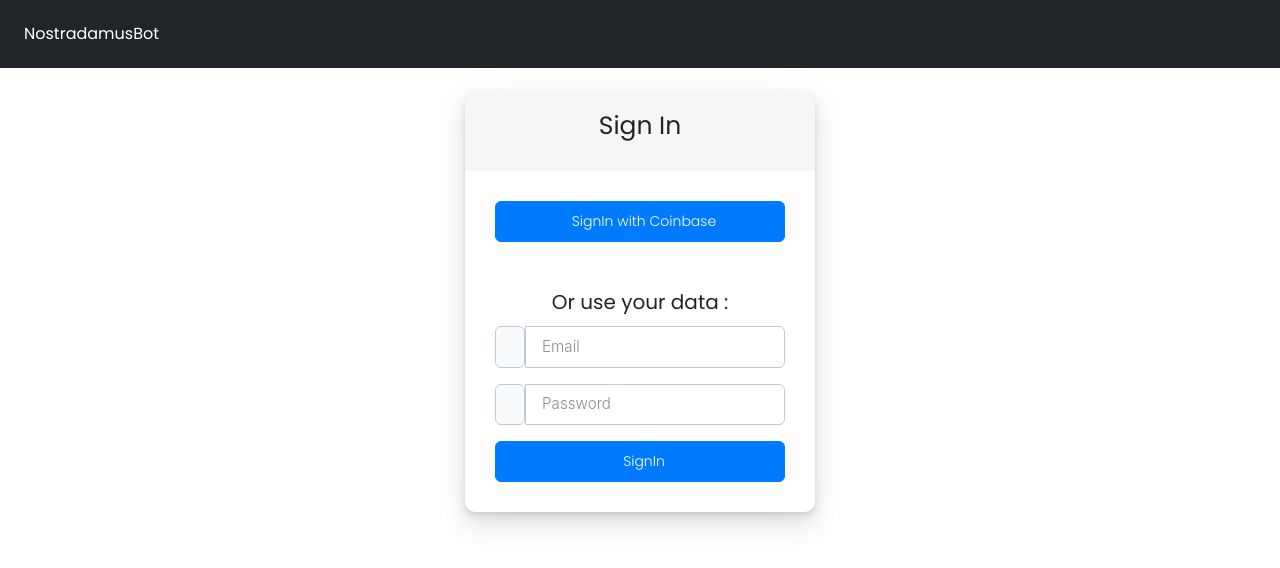
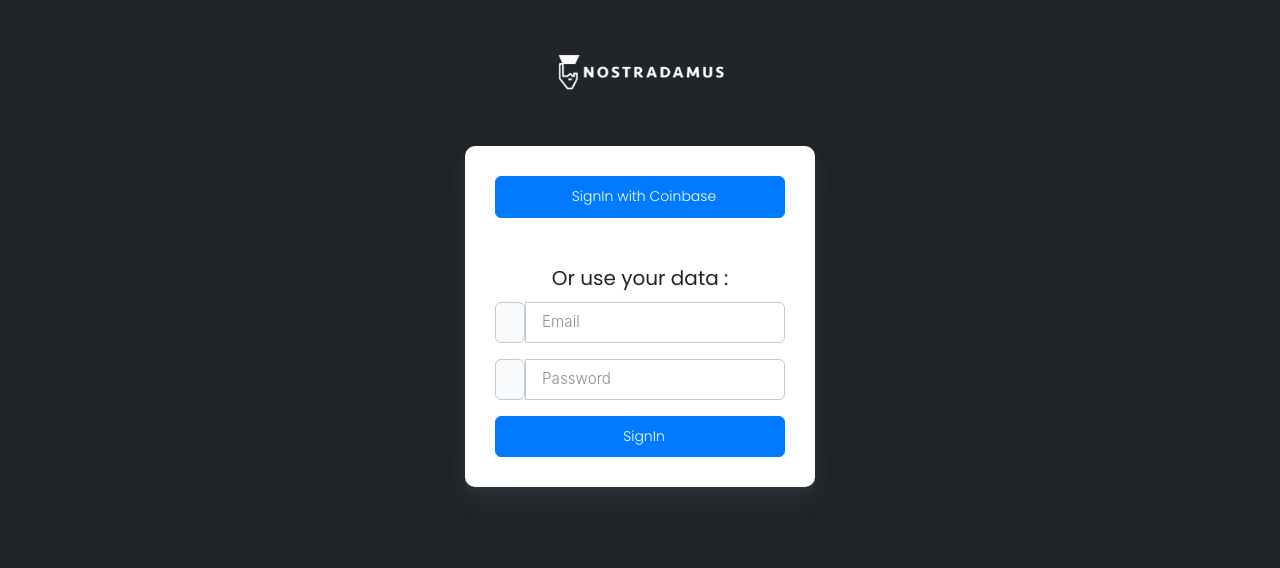
Before and after one commit to turinglabsorg/NostradamusBOT, an Angular app in the folder app/: page /signin in a window 1280 px wide. Shown: the top 568 px of the page. Built offline with nearby package versions, Linux system fonts and the light colour scheme; some icons are missing.

Commit message:
graphics added

```diff
--- a/app/src/app/auth/signin/signin.component.css
+++ b/app/src/app/auth/signin/signin.component.css
@@ -0,0 +1,3 @@
+body {
+  background-color: #212529;
+}
--- a/app/src/app/auth/signin/signin.component.html
+++ b/app/src/app/auth/signin/signin.component.html
@@ -1,10 +1,8 @@
 <div class="row align-items-center">
   <div class="col"></div>
-  <div class="col">
-    <div class="card">
-      <div class="card-header text-center">
-        <h4 class="">Sign In</h4>
-      </div>
+  <div class="col my-5 text-center">
+    <img src="assets/logo_top.png" alt="NostradamusBot" style="width: 180px">
+    <div class="card my-5">
       <div class="card-body text-center">
         <a href="{{coinbaseAuthCodeRequestURL}}" class="btn btn-primary btn-block"><i class="fa fa-sign-in mr-2"></i>SignIn with Coinbase</a>
         <!--<div class="form-group">-->
--- a/app/src/app/auth/signin/signin.component.ts
+++ b/app/src/app/auth/signin/signin.component.ts
@@ -1,4 +1,4 @@
-import {Component, OnInit, NgModule} from '@angular/core';
+import {Component, OnInit, NgModule, OnDestroy} from '@angular/core';
 import {AuthService} from '../auth.service';
 import {ApiService} from '../../api/api.service';
 import {Router} from '@angular/router';
@@ -8,7 +8,7 @@
   templateUrl: './signin.component.html',
   styleUrls: ['./signin.component.css']
 })
-export class SigninComponent implements OnInit {
+export class SigninComponent implements OnInit , OnDestroy{
   coinbaseAuthCodeRequestURL: string;
   user = {
     email: '',
@@ -21,6 +21,11 @@
 
   ngOnInit() {
     this.coinbaseAuthCodeRequestURL = this.authService.getCoinbaseAuthCodeRequestURL();
+    document.body.style.background = "#212529";
+  }
+
+  ngOnDestroy() {
+    document.body.style.background = "#FFFFFF";
   }
 
   signIn() {
--- a/app/src/app/navbar/navbar.component.html
+++ b/app/src/app/navbar/navbar.component.html
@@ -1,5 +1,6 @@
-<nav class="navbar navbar-expand-md navbar-dark bg-dark mb-4">
-  <a class="navbar-brand" href="#" (click)="goToHome()">NostradamusBot</a>
+<nav class="navbar navbar-expand-md navbar-dark bg-dark mb-4" *ngIf="authService.isAuthenticated()">
+  <img class="navbar-brand" src="assets/logo_top.png" alt="NostradamusBot" (click)="goToHome()" style="width: 170px">
+
   <button class="navbar-toggler" type="button" data-toggle="collapse" data-target="#navbarCollapse"
           aria-controls="navbarCollapse" aria-expanded="false" aria-label="Toggle navigation">
     <span class="navbar-toggler-icon"></span>
```
Also changed, not shown: app/src/assets/head.jpg (added), app/src/assets/logo_top.png (added).
